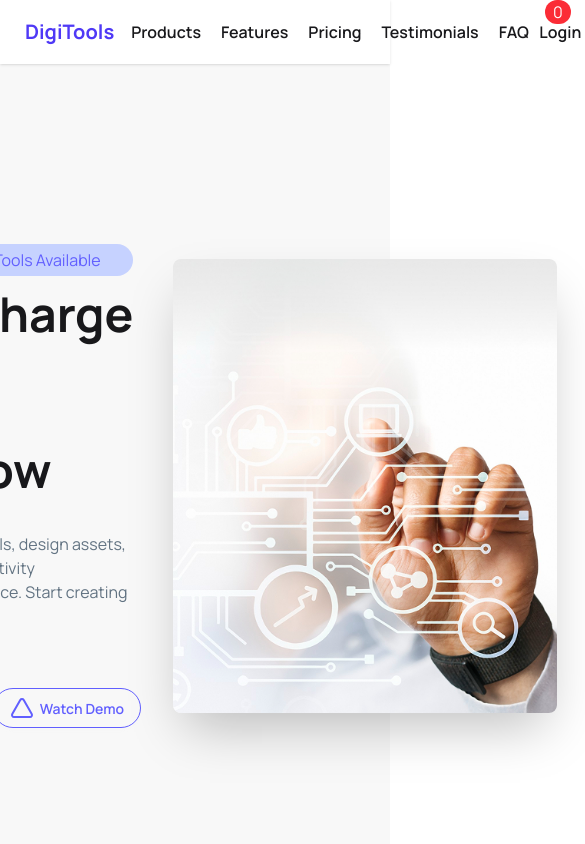
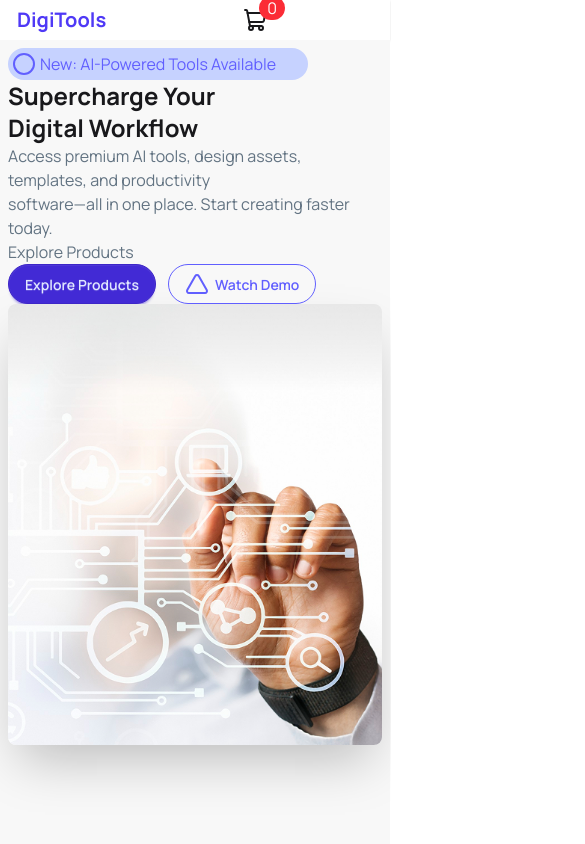
Before and after one commit to avishekroyyash/Assignment-6, a React (Vite) app in the folder Digital-Platform/: page / in a window 390 px wide. Shown: the top 844 px of the page, 585 px wide, since content can reach past the window. Built offline with nearby package versions, Linux system fonts and the light colour scheme.

Commit message:
add responsive design

```diff
--- a/Digital-Platform/src/Component/AddCard/AddCard.jsx
+++ b/Digital-Platform/src/Component/AddCard/AddCard.jsx
@@ -5,6 +5,7 @@ import { toast } from 'react-toastify';
 
 const AddCard = ({cardData,setcardData}) => {
     const totalPrice = cardData.reduce((sum,item) => sum + item.price,0 );
+    const fixTotal = totalPrice.toFixed(2);
      const handleDelet = (id)=>{
     //console.log(deletitem,'clicked remove button')
     const filterData = cardData.filter(item => item.id !== id)
@@ -15,18 +16,18 @@ const AddCard = ({cardData,setcardData}) => {
     return (
         <div>
             <h1 className='font-bold text-2xl '>Your Cart</h1>
-            <div className='text-center'>
+            <div className='md:text-center'>
             {
                 cardData.length == 0 ? <AddEmpty></AddEmpty>:
                 cardData.map(item => <AddCardShow key={item.id} item={item} handleDelet={handleDelet}></AddCardShow>)
 
             }
             </div>
-            <div className='flex justify-between items-center px-30 py-5'>
+            <div className='flex justify-between items-center md:px-30 md:py-5'>
             <p className='text-[#627382]'>Total:</p>
-            <p className='font-bold text-2xl'>${totalPrice}</p>
+            <p className='font-bold text-2xl'>${fixTotal}</p>
           </div>
-           <div className='px-32 py-3'>
+           <div className='md:px-32 py-3'>
              <button onClick={()=>{setcardData([]);toast.error('delet all cart')}} className='btn bg-indigo-500 rounded-3xl text-white p-7 w-full '>Proceed to Checkout</button>
            </div>
         </div>
--- a/Digital-Platform/src/Component/AddCard/AddCardShow.jsx
+++ b/Digital-Platform/src/Component/AddCard/AddCardShow.jsx
@@ -4,7 +4,7 @@ const AddCardShow = ({item,handleDelet}) => {
 
     return (
 
-        <div className='px-30 py-5 '>
+        <div className='md:px-30 md:py-5 '>
         <div className='flex justify-between items-center shadow-xl p-10'>
         <div className='flex items-center justify-center gap-5'>
             <div>
--- a/Digital-Platform/src/Component/Admit-fee/Admit.jsx
+++ b/Digital-Platform/src/Component/Admit-fee/Admit.jsx
@@ -5,7 +5,7 @@ const Admit = () => {
         <div>
             <h1 className='text-[48px] text-center font-bold'>Simple, Transparent Pricing</h1>
             <p className='text-[#627382] text-center'>Choose the plan that fits your needs. Upgrade or downgrade anytime.</p>
-            <div className='grid grid-cols-3 gap-3 p-20'>
+            <div className='grid grid-cols-1 md:grid-cols-2 lg:grid-cols-3 gap-3 md:p-20'>
             <div className="card  bg-base-100 shadow-sm">
   <div className="card-body">
     <div className="">
--- a/Digital-Platform/src/Component/Banner/Banner.jsx
+++ b/Digital-Platform/src/Component/Banner/Banner.jsx
@@ -5,12 +5,12 @@ import { Circle, Triangle } from 'lucide-react';
 const Banner = () => {
     return (
         <div>
-            <div className="flex justify-center items-center p-30 gap-10 bg-base-200 min-h-screen">
+            <div className="md:flex justify-center items-center md:p-30 p-2 gap-10 bg-base-200 min-h-screen">
 
-    <div className='space-y-3'>
+    <div className='md:space-y-3'>
       <p className='text-indigo-500 bg-indigo-200 rounded-3xl w-[300px] p-1 flex gap-1'><Circle></Circle>New: AI-Powered Tools Available</p>
-      <h1 className="text-5xl font-bold leading-13 ">Supercharge Your<br></br>Digital Workflow</h1>
-      <p className="py-6 text-[#627382]">
+      <h1 className=" text-2xl md:text-5xl font-bold md:leading-13 ">Supercharge Your<br></br>Digital Workflow</h1>
+      <p className="md:py-6 text-[#627382]">
         Access premium AI tools, design assets, templates, and productivity
         <br></br>software—all in one place. Start creating faster today.<br></br> Explore Products
       </p>
@@ -23,7 +23,7 @@ const Banner = () => {
       <div className="">
     <img
       src={BannerPic}
-      className="max-w-sm rounded-lg shadow-2xl"
+      className="md:max-w-sm rounded-lg shadow-2xl"
     />
     </div>
 </div>
--- a/Digital-Platform/src/Component/Fotter/Fotter.jsx
+++ b/Digital-Platform/src/Component/Fotter/Fotter.jsx
@@ -3,7 +3,7 @@ import React from 'react';
 const Fotter = () => {
     return (
         <div className='bg-[#101727]'>
-            <footer className="footer flex justify-around  text-base-content p-20">
+            <footer className="footer md:flex md:justify-around text-base-content p-2 md:p-20">
     <div className='space-y-5'>
         <h1 className='text-[#FFFFFF] text-[40px] font-bold'>DigiTools</h1>
         <p className='text-[#FFFFFF]'>Premium digital tools for creators,<br /> professionals, and businesses. Work smarter <br /> with our suite of powerful tools.</p>
@@ -68,10 +68,10 @@ const Fotter = () => {
     </div>
   </nav>
 </footer>
-<span className='text-[#FFFFFF] max-w-[1300px] block ml-33'>
+<span className='text-[#FFFFFF] md:max-w-[1300px] block md:ml-33'>
 <hr />
 </span>
-<div className='flex justify-between items-center mb-5 px-30 py-10'>
+<div className='flex md:justify-between items-center mb-5 md:px-30 md:py-10'>
   <h2 className='text-[#FFFFFF]'>© 2026 Digitools. All rights reserved.</h2>
 <div className='flex justify-center items-center gap-3'>
   <p className='text-[#FFFFFF]'>PrivacyPolicy</p>
--- a/Digital-Platform/src/Component/Navber/Navber.jsx
+++ b/Digital-Platform/src/Component/Navber/Navber.jsx
@@ -4,13 +4,13 @@ import { ShoppingCart } from 'lucide-react';
 const Navber = ({cardData}) => {
     return (
         <div>
-            <div className="navbar bg-base-100 shadow-sm flex justify-around items-center ">
-  <div className=" ">
+            <div className="md:navbar bg-base-100 shadow-sm flex md:justify-around items-center gap-15">
+  <div>
 
     <a className="btn btn-ghost text-xl text-[#4F39F6] font-bold">DigiTools</a>
   </div>
   <div >
-    <ul className="flex justify-center items-center gap-5 font-semibold text-[16px]">
+    <ul className=" hidden md:flex justify-center items-center gap-5 font-semibold text-[16px]">
       <li><a>Products</a></li>
       <li><a>Features</a></li>
       <li><a>Pricing</a></li>
@@ -21,8 +21,8 @@ const Navber = ({cardData}) => {
   <div className="flex justify-center items-center gap-3 relative">
     <p className='bg-red-500 absolute -top-3 left-4 rounded-full px-2 text-white'>{cardData.length}</p>
     <ShoppingCart></ShoppingCart>
-    <p className='text-[16px] font-semibold'>Login</p>
-    <a className="btn btn-primary rounded-3xl">Get Started</a>
+    <p className='hidden md:text-[16px] font-semibold'>Login</p>
+    <a className="hidden btn md:btn-primary rounded-3xl">Get Started</a>
   </div>
 </div>
         </div>
--- a/Digital-Platform/src/Component/Number/Number.jsx
+++ b/Digital-Platform/src/Component/Number/Number.jsx
@@ -2,7 +2,7 @@ import React from 'react';
 
 const Number = () => {
     return (
-        <div className='h-[247px] bg-indigo-500 grid grid-cols-3 justify-center items-center text-center  '>
+        <div className='md:h-[247px] bg-indigo-500 grid grid-cols-1 md:grid-cols-3 justify-center items-center text-center  '>
             <div className='border-r-1 border-white'>
                 <h1 className='font-extrabold text-[60px] text-white'>50K+</h1>
                 <p className='font-medium text-[24px] text-white'>Active Users</p>
--- a/Digital-Platform/src/Component/ProductCart/ProductCart.jsx
+++ b/Digital-Platform/src/Component/ProductCart/ProductCart.jsx
@@ -5,7 +5,7 @@ const ProductCart = ({product,cardData,setcardData}) => {
     const productData = use(product)
     //console.log(productData,'productData')
     return (
-        <div className='grid grid-cols-3 p-10 gap-3 ml-20'>
+        <div className='grid grid-col-1 md:grid-cols-3 md:p-10 gap-3 md:ml-20'>
              {
                 productData.map(item => <ProductCartShow key={item.id} item={item} cardData={cardData} setcardData={setcardData} ></ProductCartShow> )
              }
--- a/Digital-Platform/src/Component/Steps/Steps.jsx
+++ b/Digital-Platform/src/Component/Steps/Steps.jsx
@@ -4,10 +4,10 @@ import packagepic from '../../Asset/package.png';
 import rocketpic from '../../Asset/rocket.png';
 const Steps = () => {
     return (
-        <div className=' my-10 p-25'>
+        <div className=' md:my-10 md:p-25'>
             <h1 className='text-[48px] text-center font-bold '>Get Started in 3 Steps</h1>
             <p className='text-[16px] text-[#627382] text-center'>Start using premium digital tools in minutes, not hours.</p>
-            <div className='grid grid-cols-3 gap-3 mt-5'>
+            <div className='grid grid-cols-1 md:grid-cols-2 lg:grid-cols-3 gap-3 mt-5'>
             <div className=' shadow-2xl flex flex-col justify-center items-center
             py-[88px] px-5 rounded-2xl space-y-3 relative '>
                 <div className='bg-indigo-200 p-3 rounded-full'>
```
